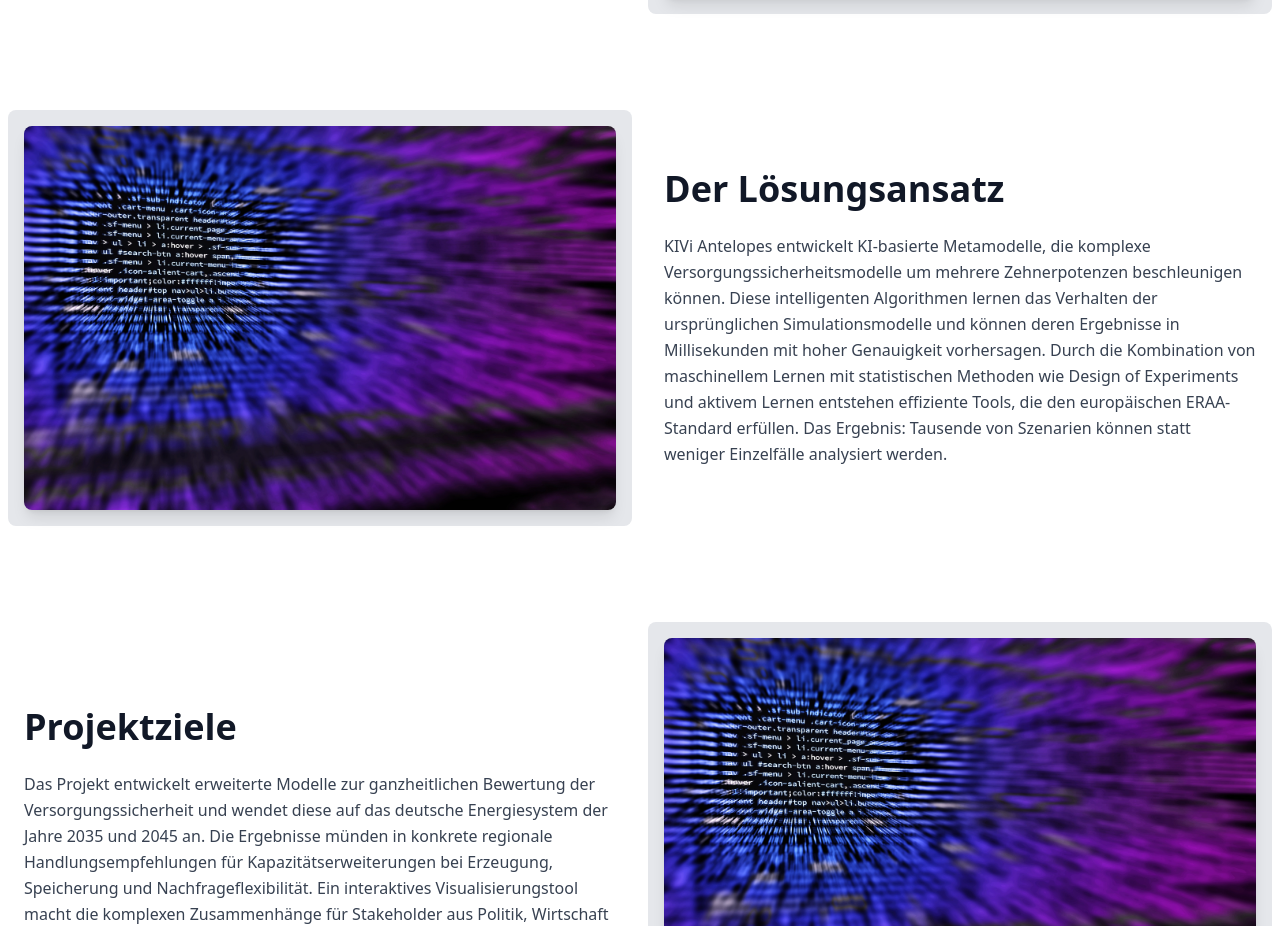
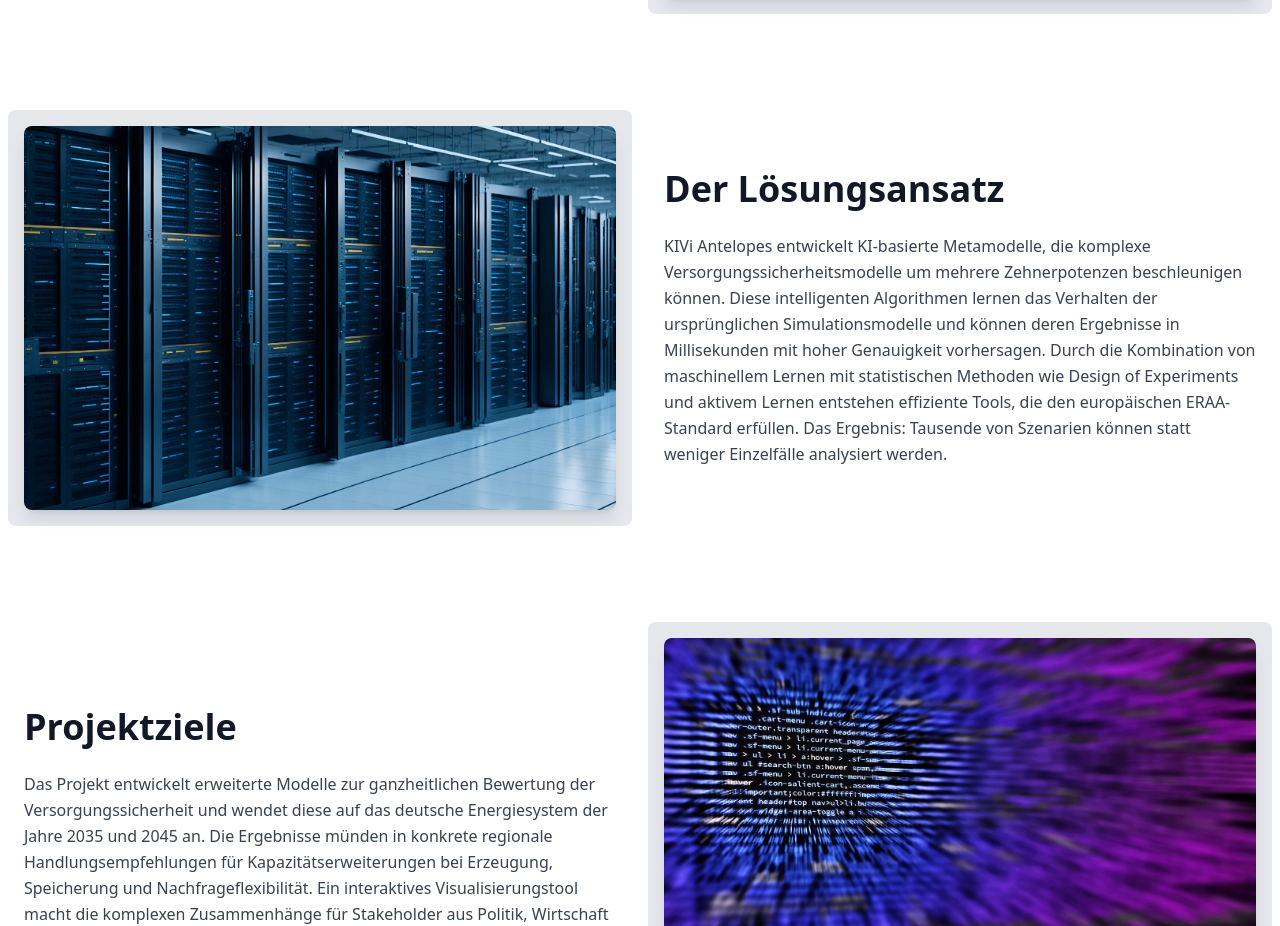
Before and after one commit to FabianStupperich/website_antelopes, a React (Vite) app: page / in a window 1280 px wide. Shown: the part 2550-3476 px from the top of the page. Built offline with nearby package versions, Linux system fonts and the light colour scheme.

Commit message:
Updated Project.tsx

```diff
--- a/src/components/Project.tsx
+++ b/src/components/Project.tsx
@@ -13,7 +13,7 @@ export default function Project() {
     {
       title: 'Der Lösungsansatz',
       content: 'KIVi Antelopes entwickelt KI-basierte Metamodelle, die komplexe Versorgungssicherheitsmodelle um mehrere Zehnerpotenzen beschleunigen können. Diese intelligenten Algorithmen lernen das Verhalten der ursprünglichen Simulationsmodelle und können deren Ergebnisse in Millisekunden mit hoher Genauigkeit vorhersagen. Durch die Kombination von maschinellem Lernen mit statistischen Methoden wie Design of Experiments und aktivem Lernen entstehen effiziente Tools, die den europäischen ERAA-Standard erfüllen. Das Ergebnis: Tausende von Szenarien können statt weniger Einzelfälle analysiert werden.',
-      image: '/coding-1841550.jpg',
+      image: '/ai-generated-7958880.jpg',
       imagePosition: 'left'
     },
     {
```
